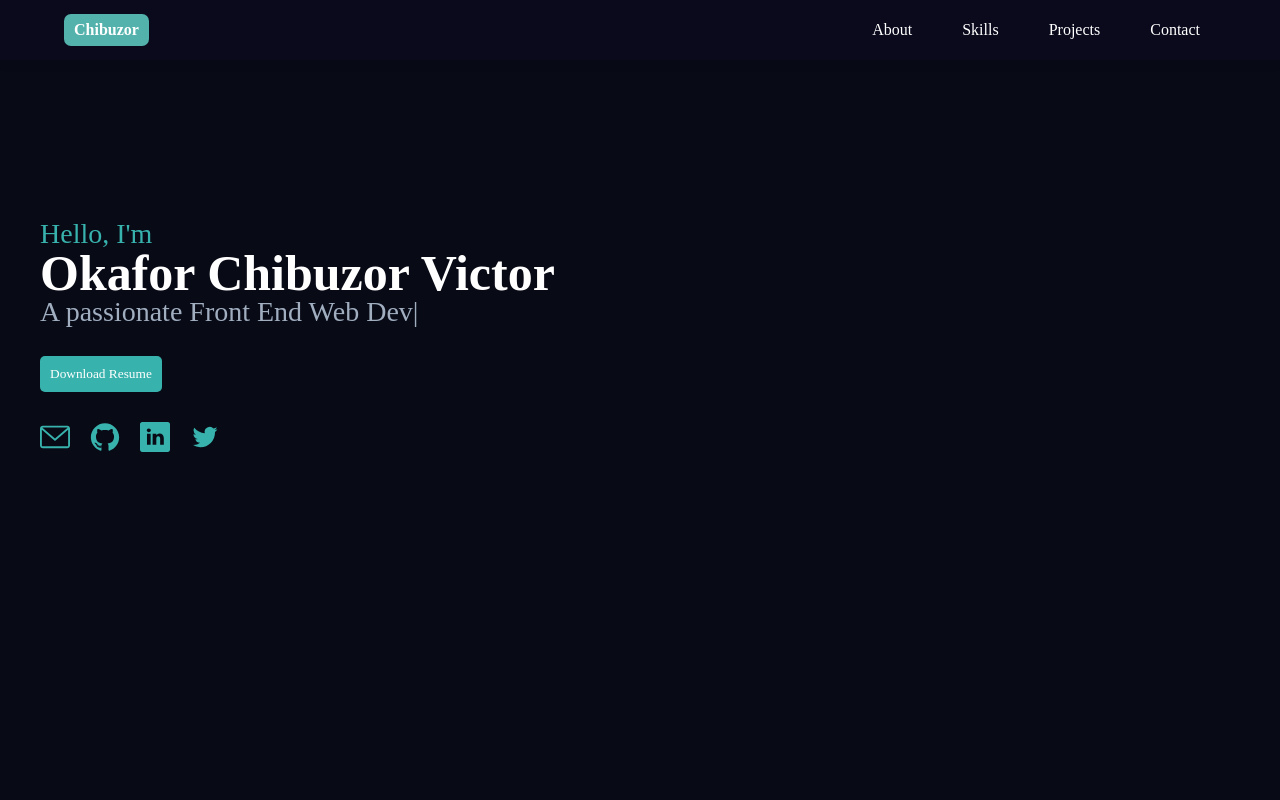
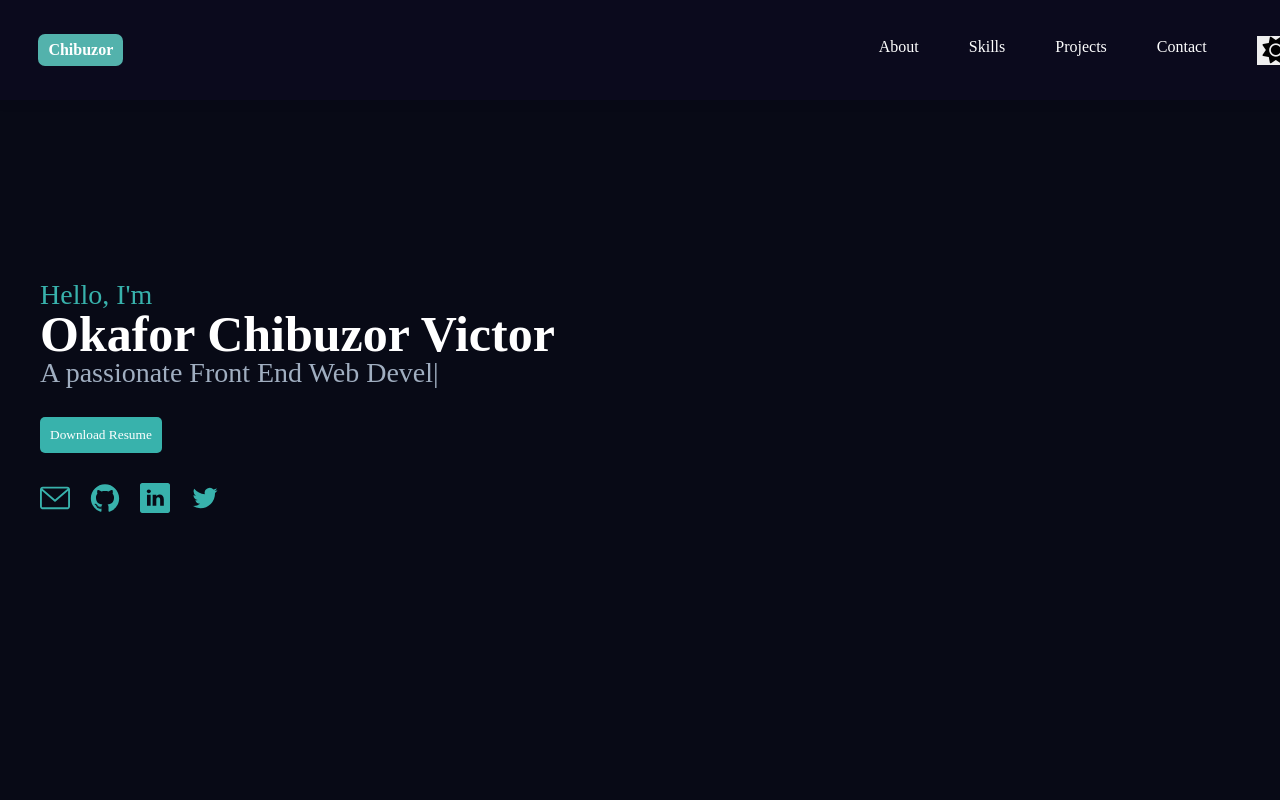
Before and after one commit to coolbuhzor/portfolio, a React (Create React App) app: page / in a window 1280 px wide. Shown: the top 800 px of the page. Built offline with nearby package versions, Linux system fonts and the light colour scheme; the HTML template or start-up script is replaced by a standard one.

Commit message:
added dark light mode and worked on mobile querry

```diff
--- a/public/index.html
+++ b/public/index.html
@@ -15,6 +15,11 @@
       user's mobile device or desktop. See https://developers.google.com/web/fundamentals/web-app-manifest/
     -->
     <link rel="manifest" href="%PUBLIC_URL%/manifest.json" />
+    <script
+      src="https://kit.fontawesome.com/7d4482d100.js"
+      crossorigin="anonymous"
+    ></script>
+
     <!--
       Notice the use of %PUBLIC_URL% in the tags above.
       It will be replaced with the URL of the `public` folder during the build.
--- a/src/App.js
+++ b/src/App.js
@@ -1,5 +1,6 @@
-import React from "react";
+import React, { useState } from "react";
 import "./App.css";
+import styled from "styled-components";
 // import Animate from "react-simple-animate";
 import Navigation from "./components/Nav";
 import TopSection from "./components/TopSection";
@@ -10,19 +11,36 @@ import ContactMe from "./components/ContactMe";
 import Footer from "./components/Footer";
 
 function App() {
+  const [darkMode, setDarkMode] = useState(true);
+  console.log(darkMode, "darkmode");
   return (
-    <div>
-      <Navigation />
-      <div className="App">
-        <TopSection />
-        <AboutMe />
-        <Skills />
-        <Projects />
-        <ContactMe />
-      </div>
+    <Portfolio darkMode={darkMode}>
+      <Navigation darkMode={darkMode} setDarkMode={setDarkMode} />
+      <Body darkMode={darkMode}>
+        <TopSection darkMode={darkMode} />
+        <AboutMe darkMode={darkMode} />
+        <Skills darkMode={darkMode} />
+        <Projects darkMode={darkMode} />
+        <ContactMe darkMode={darkMode} />
+      </Body>
       <Footer />
-    </div>
+    </Portfolio>
   );
 }
 
+const Portfolio = styled.div`
+  box-sizing: border-box;
+  background: ${(props) => (props.darkMode ? "#080a16" : "#FFF")};
+  overflow-x: hidden;
+`;
+
+const Body = styled.div`
+  text-align: center;
+  color: white;
+  max-width: 1200px;
+  width: 100%;
+  margin: 0 auto;
+  background: ${(props) => (props.darkMode ? "#080a16" : "#FFF")};
+`;
+
 export default App;
--- a/src/components/AboutMe.js
+++ b/src/components/AboutMe.js
@@ -6,9 +6,14 @@ import devices from "../utils/devices";
 const AboutMeStyled = styled.div`
   padding-top: 10rem;
   height: 100vh;
+  display: block;
+  margin: auto;
 
   @media ${devices.large} {
     height: auto;
+    width: 90%;
+    justify-content: center;
+    align-items: center;
   }
 
   h1 {
@@ -17,6 +22,7 @@ const AboutMeStyled = styled.div`
     display: flex;
     align-items: center;
     justify-content: center;
+    color: ${(props) => (props.darkMode ? "#fff" : "#080a16")};
 
     @media ${devices.mobile} {
       font-size: 2rem;
@@ -77,7 +83,7 @@ const AboutMeStyled = styled.div`
       width: 50%;
       text-align: left;
       font-size: 1.8rem;
-      color: #a0aec0;
+      color: ${(props) => (props.darkMode ? "#a0aec0" : "#080a16")};
 
       @media ${devices.tablet} {
         width: 90%;
@@ -87,9 +93,9 @@ const AboutMeStyled = styled.div`
   }
 `;
 
-const AboutMe = () => {
+const AboutMe = ({ darkMode }) => {
   return (
-    <AboutMeStyled id="about-me">
+    <AboutMeStyled darkMode={darkMode} id="about-me">
       <h1>
         <div className="lineStyle"></div>
         About Me
--- a/src/components/ContactMe.js
+++ b/src/components/ContactMe.js
@@ -24,6 +24,7 @@ const ContactStyled = styled.div`
     display: flex;
     align-items: center;
     justify-content: center;
+    color: ${(props) => (props.darkMode ? "#fff" : "#080a16")};
 
     @media ${devices.mobile} {
       font-size: 2rem;
@@ -44,12 +45,12 @@ const ContactStyled = styled.div`
     width: 50%;
     text-align: center;
     margin-left: 25%;
-    color: #a0aec0;
+    color: ${(props) => (props.darkMode ? "#a0aec0" : "#080a16")};
     font-size: 2rem;
     margin-bottom: 3rem;
 
     @media ${devices.mobile} {
-      width: 100%;
+      width: 90%;
       margin-left: 0%;
       padding: 1rem;
     }
@@ -85,9 +86,9 @@ const ContactStyled = styled.div`
   }
 `;
 
-const ContactMe = () => {
+const ContactMe = ({ darkMode }) => {
   return (
-    <ContactStyled id="contact-me">
+    <ContactStyled darkMode={darkMode} id="contact-me">
       <h1>
         <div className="lineStyle"></div>
         Get In Touch
--- a/src/components/Nav.js
+++ b/src/components/Nav.js
@@ -5,7 +5,7 @@ import devices from "../utils/devices";
 import AnchorLink from "react-anchor-link-smooth-scroll";
 
 const NavStyled = styled.div`
-  padding-left: 5%;
+  padding-left: 3%;
   display: flex;
   align-items: center;
   justify-content: space-between;
@@ -49,6 +49,15 @@ const NavStyled = styled.div`
   .linkDiv {
     display: flex;
     background: #0b0a1d;
+    width: 32%;
+    margin-right: 30px;
+
+    @media ${devices.large} {
+      width: 45%;
+    }
+    @media ${devices.mobile} {
+      width: 35%;
+    }
 
     .divStyle {
       background: #0b0a1d;
@@ -58,8 +67,13 @@ const NavStyled = styled.div`
       margin-left: 5rem;
       background: #0b0a1d;
 
+      @media ${devices.tablet} {
+        margin-right: 2rem;
+        margin-left: 1rem;
+      }
       @media ${devices.mobile} {
         margin-right: 1rem;
+        margin-left: 1rem;
       }
     }
 
@@ -87,8 +101,15 @@ const Logo = styled.div`
   padding: 0.5rem 1rem;
   border-radius: 7px;
 `;
+const Button = styled.button`
+  border: none;
+`;
+function Navigation({ darkMode, setDarkMode }) {
+  const onClick = () => {
+    setDarkMode(!darkMode);
+    console.log("clicked");
+  };
 
-function Navigation() {
   return (
     <NavStyled>
       <div className="logoDiv">
@@ -116,10 +137,19 @@ function Navigation() {
             Projects
           </AnchorLink>
         </div>
-        <div className="navLink">
+        <div className="navLink ">
           <AnchorLink href="#contact-me" className="linkStyle" to="/">
             Contact
           </AnchorLink>
+        </div>
+        <div className="navLink  ">
+          <Button onClick={onClick}>
+            {darkMode ? (
+              <i class="fas fa-sun fa-2x"></i>
+            ) : (
+              <i class="fas fa-moon fa-2x"></i>
+            )}
+          </Button>
         </div>
       </div>
     </NavStyled>
--- a/src/components/Projects.js
+++ b/src/components/Projects.js
@@ -23,6 +23,7 @@ const ProjectStyled = styled.div`
     display: flex;
     align-items: center;
     justify-content: center;
+    color: ${(props) => (props.darkMode ? "#fff" : "#080a16")};
 
     @media ${devices.tablet} {
       font-size: 2.4rem;
@@ -89,6 +90,10 @@ const ProjectStyled = styled.div`
         margin-left: 0%;
         margin-bottom: 2rem;
       }
+
+      @media ${devices.mobile} {
+        width: 90%;
+      }
     }
 
     .textDiv {
@@ -110,6 +115,9 @@ const ProjectStyled = styled.div`
         width: 90%;
         height: auto;
         padding: 1rem;
+      }
+      @media ${devices.mobile} {
+        width: 80%;
       }
 
       a {
@@ -240,9 +248,9 @@ const projects = [
   },
 ];
 
-const Projects = () => {
+const Projects = ({ darkMode }) => {
   return (
-    <ProjectStyled id="projects">
+    <ProjectStyled darkMode={darkMode} id="projects">
       <h1>
         <div className="lineStyle"></div>
         Projects I've Built
--- a/src/components/Skills.js
+++ b/src/components/Skills.js
@@ -12,7 +12,7 @@ import Zoom from "react-reveal/Zoom";
 import bootstrap from "../img/bootstrapIcon.svg";
 
 const SkillStyled = styled.div`
-  height: 100vh;
+  height: 70vh;
   padding-top: 15rem;
 
   @media ${devices.large} {
@@ -30,6 +30,7 @@ const SkillStyled = styled.div`
     display: flex;
     align-items: center;
     justify-content: center;
+    color: ${(props) => (props.darkMode ? "#fff" : "#080a16")};
 
     @media ${devices.mobile} {
       margin-bottom: 5vh;
@@ -78,10 +79,10 @@ const skillsB = [
   { icon: gitIcon, altText: "git icon" },
 ];
 
-const Skills = () => {
+const Skills = ({ darkMode }) => {
   return (
     <Zoom>
-      <SkillStyled id="skills">
+      <SkillStyled darkMode={darkMode} id="skills">
         <h1>
           <div className="lineStyle"></div>
           My Skillsets
--- a/src/components/TopSection.js
+++ b/src/components/TopSection.js
@@ -5,15 +5,17 @@ import devices from "../utils/devices";
 
 const TopStyled = styled.div`
   display: flex;
-  padding-top: 22rem;
+  // padding-top: 12rem;
   height: 100vh;
   text-align: left;
   justify-content: space-between;
+  align-items: center;
   margin: 0 auto;
   max-width: 1200px;
   width: 100%;
 
   @media ${devices.large} {
+    padding-top: 20rem;
     flex-direction: column;
     align-items: center;
     justify-content: none;
@@ -22,7 +24,7 @@ const TopStyled = styled.div`
 
   @media ${devices.tablet} {
     flex-direction: column;
-    padding-top: 10rem;
+    padding-top: 20rem;
     align-items: center;
     justify-content: none;
     height: auto;
@@ -30,12 +32,13 @@ const TopStyled = styled.div`
 
   @media ${devices.mobile} {
     padding-top: 5rem;
+    borer: 1px solid red;
   }
   .left-section {
     h1 {
       font-weight: 900;
       font-size: 5rem;
-
+      color: ${(props) => (props.darkMode ? "#fff" : "#080a16")};
       @media ${devices.mobile} {
         font-weight: 700;
         font-size: 3rem;
@@ -144,9 +147,9 @@ const TopStyled = styled.div`
   }
 `;
 
-const TopSection = () => {
+const TopSection = ({ darkMode }) => {
   return (
-    <TopStyled id="home">
+    <TopStyled darkMode={darkMode} id="home">
       <div className="left-section">
         <h3 className="hello">Hello, I'm</h3>
         <h1>Okafor Chibuzor Victor</h1>
```
Also changed, not shown: src/index.css (+116 -27 lines), src/App.css (line endings or trailing spaces), src/img/my-logo.png (deleted), src/img/night-mode.png (added).
